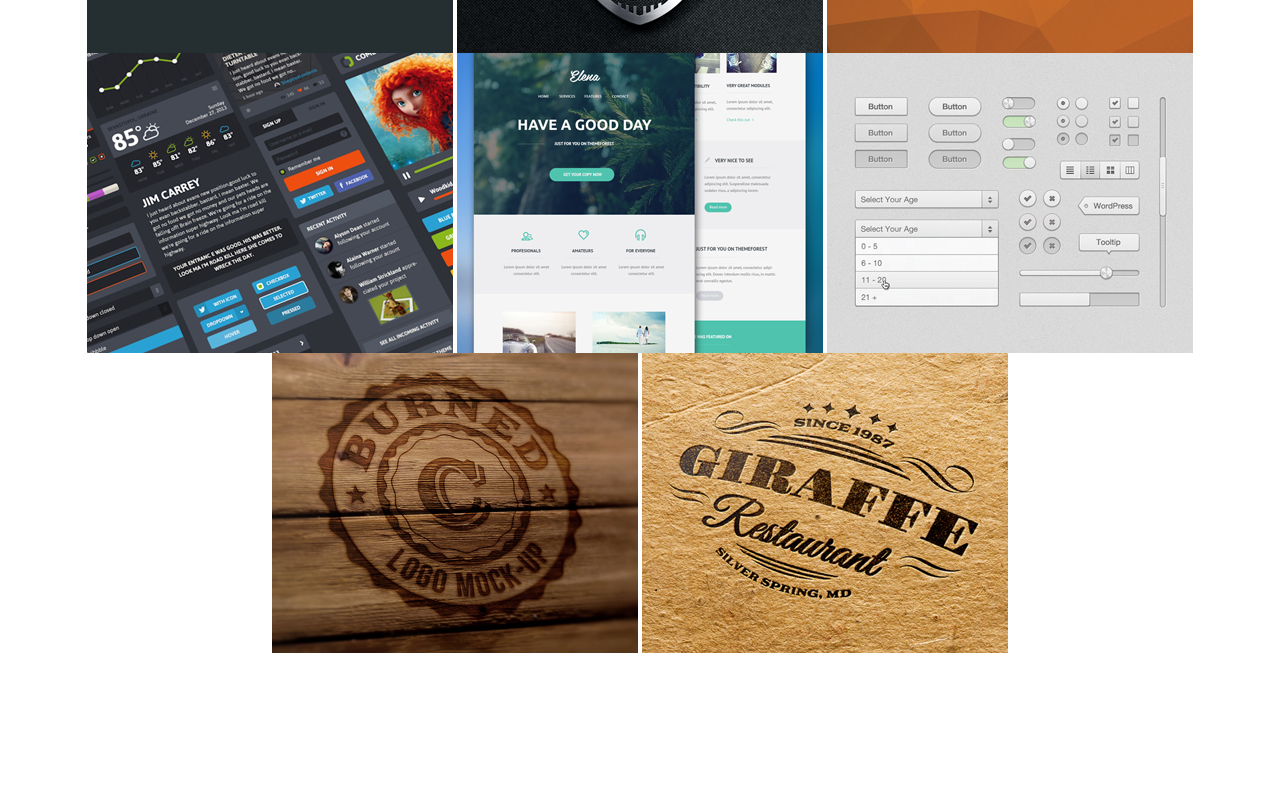
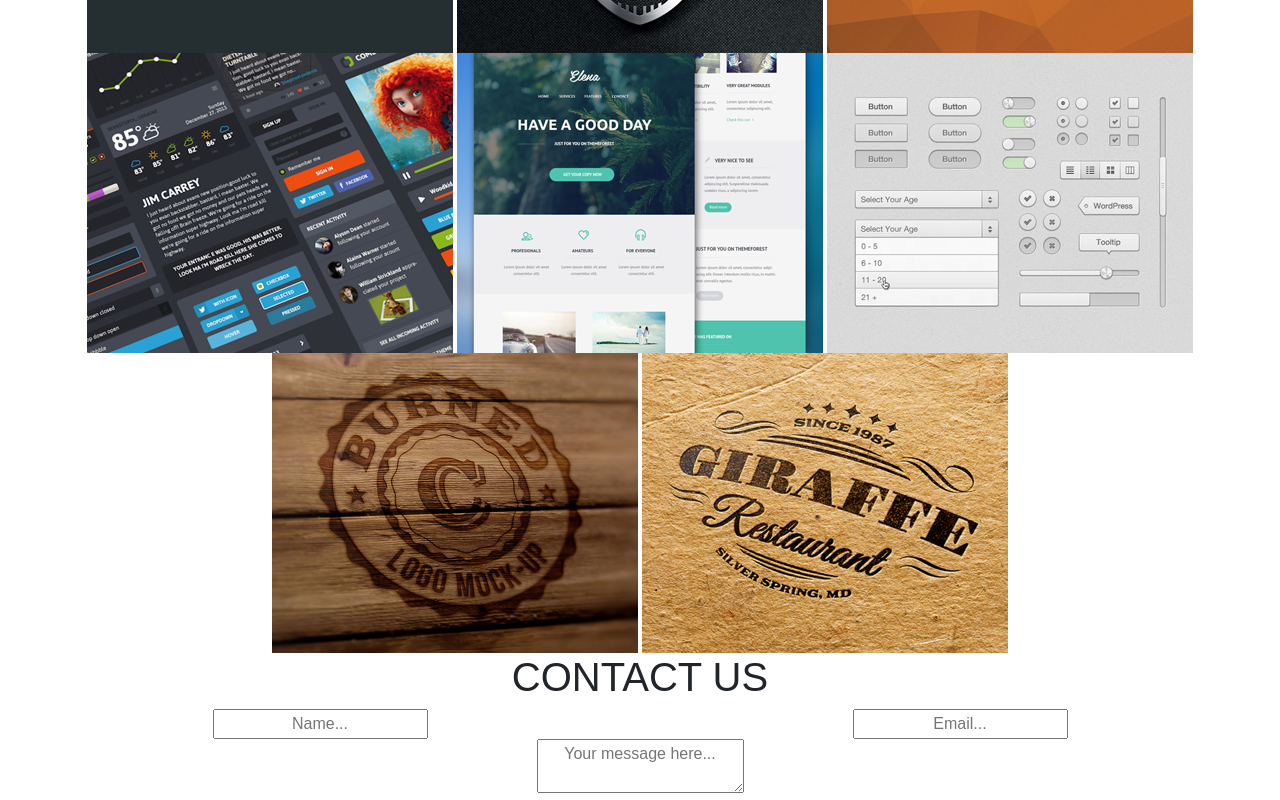
Before and after one commit to brian-makau/Delani-Studio, a plain HTML site: page index.html in a window 1280 px wide. Shown: the part 1906-2706 px from the top of the page. Before the commit the page ends 2559 px from the top, so only its background shows below. Drawn offline with Linux system fonts and the light colour scheme.

Commit message:
Add form to the page

```diff
--- a/CSS/styles.css
+++ b/CSS/styles.css
@@ -35,3 +35,15 @@
     flex-wrap: wrap;
     position: relative;
 }
+.form_names{
+    display: flex;
+    justify-content: space-evenly;
+}
+.form-field-1{
+    width: 50vw;
+    text-align: center;
+}
+.form-field-2{
+    width: 50vw;
+    text-align: center;
+}
--- a/index.html
+++ b/index.html
@@ -12,8 +12,9 @@
 </head>
 
 <body>
-   <div>
-            <!--The home page-->
+   <main>
+    <div>
+        <!--The home page-->
         <div class="home-page">
             <div>
                 <div class="home-logo">
@@ -103,7 +104,29 @@
             <img src="/Assets/portfolio/work7.jpg" alt="work7">
             <img src="/Assets/portfolio/work8.jpg" alt="work8">
         </div>
+
+        <!--The Contact page-->
+        <div>
+            <h1>CONTACT US</h1>
+        </div>
+        <div>
+            <form class="form">
+            <div class="form_names">
+                <div class="form-field-1">
+                    <input type="text" placeholder="Name...">
+                </div>
+                <div class="form-field-2">
+                    <input type="email" placeholder="Email...">
+                </div>
+            </div>
+            <div class="form_message">
+                <textarea name="message" id="message" placeholder="Your message here..."></textarea>
+            </div>
+            </form>
+        </div>
+
     </div>
+   </main>
 </body>
 
 </html>
```
